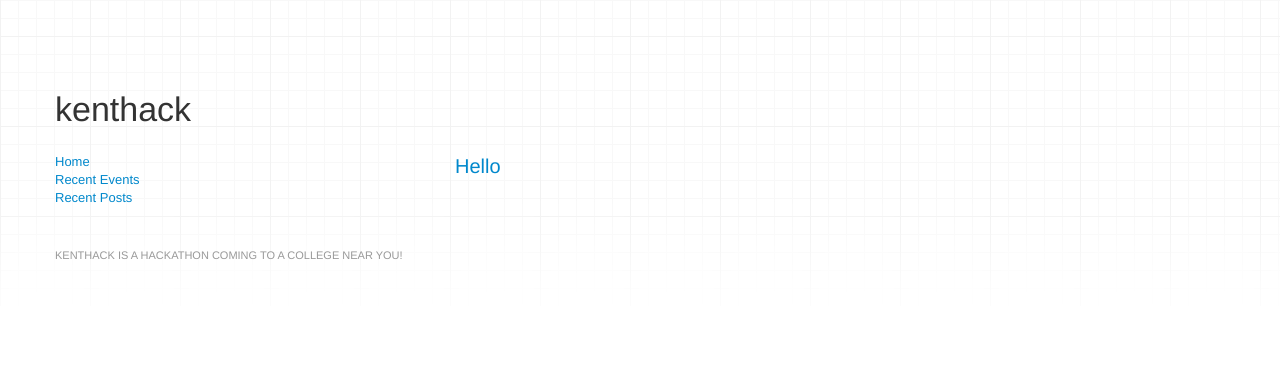
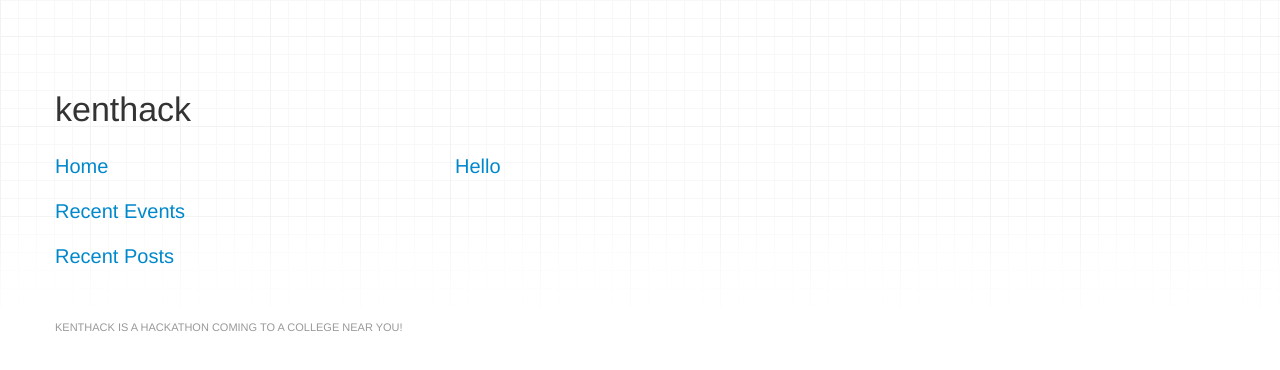
Before and after one commit to jdrydn/kenthack.github.io, a Jekyll site: the page built from posts.html, in a window 1280 px wide. Shown: the top 370 px of the page. Built offline with Jekyll 4.4.1, drawn with Linux system fonts in a browser that asks for light colours.

Commit message:
Working on events and posts! :)

```diff
--- a/_layouts/blog.html
+++ b/_layouts/blog.html
@@ -8,9 +8,9 @@ layout: default
 						<h1>kenthack</h1>
 						<nav>
 							<ul class="unstyled">
-								<li><a href="/">Home</a></li>
-								<li><a href="/events">Recent Events</a></li>
-								<li><a href="/posts">Recent Posts</a></li>
+								<li class="lead"><a href="/">Home</a></li>
+								<li class="lead"><a href="/events">Recent Events</a></li>
+								<li class="lead"><a href="/posts">Recent Posts</a></li>
 							</ul>
 						</nav>
 					</header>
@@ -18,7 +18,7 @@ layout: default
 				<div class="span8">
 					<section class="content">
 
-						{{ content }}
+{{ content }}
 
 					</section>
 				</div>
--- a/events.html
+++ b/events.html
@@ -2,8 +2,6 @@
 layout: blog
 title: Events
 ---
-
-
 						<section class="events">
 							<ul class="unstyled">
 							{% for event in site.categories.event %}
--- a/posts.html
+++ b/posts.html
@@ -1,9 +1,7 @@
 ---
 layout: blog
-title: Events
+title: Posts
 ---
-
-
 						<section class="posts">
 							<ul class="unstyled">
 							{% for post in site.categories.post %}
```
